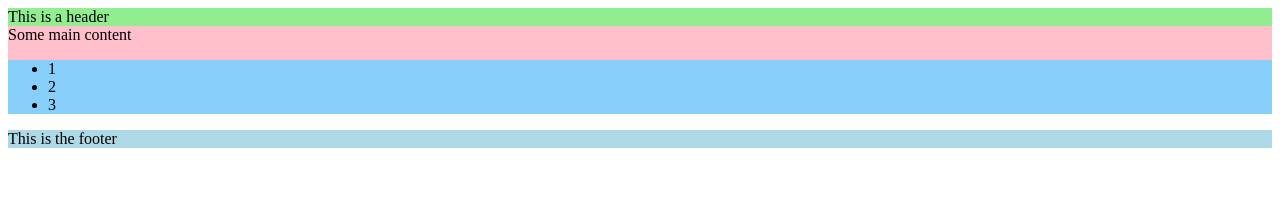
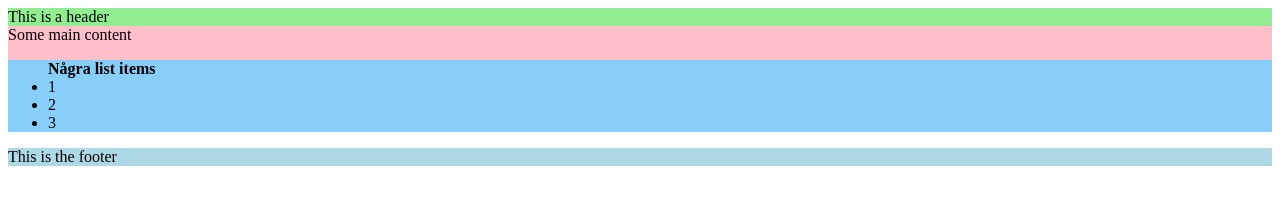
Before and after one commit to SophiaKornelia/gitGraphTest, a plain HTML site: page index.html in a window 1280 px wide. Drawn offline with Linux system fonts and the light colour scheme.

Commit message:
Li B fixed

```diff
--- a/index.html
+++ b/index.html
@@ -11,6 +11,7 @@
     <main>Some main content
         <div class="list">
             <ul>
+                <b>Några list items</b>
                 <li>1</li>
                 <li>2</li>
                 <li>3</li>
```
